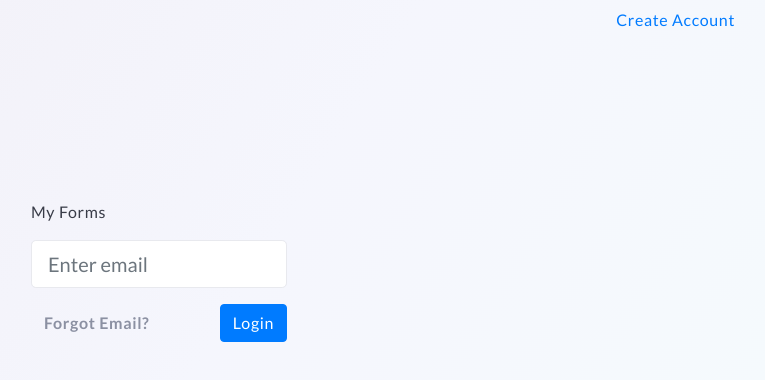
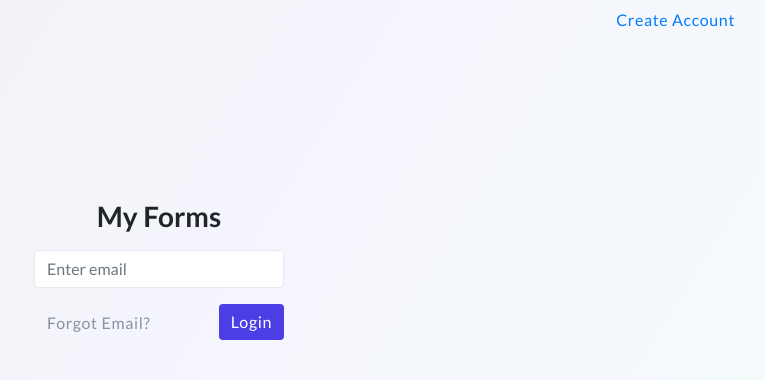
Before and after one commit to sirrobindoger/glc_app, a Next.js app: page /login in a window 1280 px wide. Shown: the top 380 px of the page, without its empty margins (481-1246 px from the left). Built offline with nearby package versions, Linux system fonts and the light colour scheme.

Commit message:
finished styling of login page

```diff
--- a/pages/login/index.jsx
+++ b/pages/login/index.jsx
@@ -71,14 +71,14 @@ class Login extends Component {
 						</Nav.Item>
 					</Nav>
 
-					<Row className="justify-content-center">
+					<Row className="justify-content-center login-form">
 						<Form onSubmit={(e) => {e.preventDefault()}}>
 							<Alert variant={this.state.alert.variant} show={this.state.alert.show}>
 								{this.state.alert.message}
 							</Alert>
-							<p>My Forms</p>
+							<h3 className="text-center mb-3">My Forms</h3>
 							<Form.Group>
-								<Form.Control onChange={(val) => this.setState({email:val.target.value})} size="lg" type="email" placeholder="Enter email"/>
+								<Form.Control onChange={(val) => this.setState({email:val.target.value})} type="email" placeholder="Enter email"/>
 								{this.state.buissnessForm()}
 							</Form.Group>
 							<Button className="float-left"  variant="link" onClick={this.renderGymBox}>
--- a/style/index.css
+++ b/style/index.css
@@ -23,6 +23,10 @@ button:hover, button:focus{
 	text-decoration: none !important;
 	outline: none;
 }
+.btn-primary{
+	background-color: #4C3EE5;
+	border:none;
+}
 .form-control{
 	border-color: #E8E9EE;
 }
@@ -36,7 +40,6 @@ button:hover, button:focus{
 }
 .navbar-nav .nav-link, .btn-link{
 	color: #8B90A2;
-	font-weight: bold;
 }
 .navbar-nav .nav-link.active, a.active{
 	color: #4C3EE5 !important;
@@ -54,6 +57,10 @@ html, body, body > div:first-child, div#next, div#next > div, div#__next > div >
 	height: 100%;
 }
 
+/*LOGIN*/
+.login-form form{
+	min-width: 250px;
+}
 .provider-logos{
 	text-align: center;
 }
@@ -89,6 +96,7 @@ html, body, body > div:first-child, div#next, div#next > div, div#__next > div >
 
 .use-form{
 	padding-left: 0;
+	font-weight: bold;
 }
 .view-submissions{
 	margin-right: -1rem;
```
